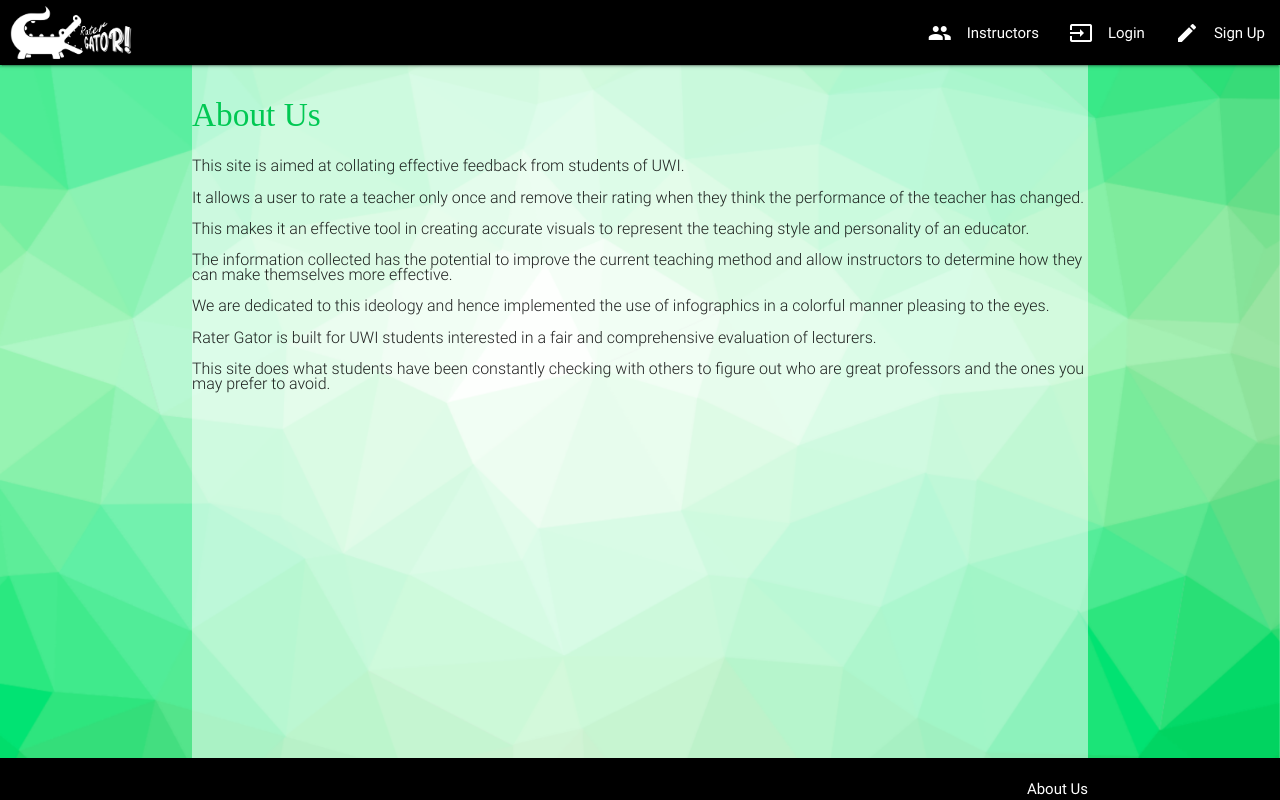
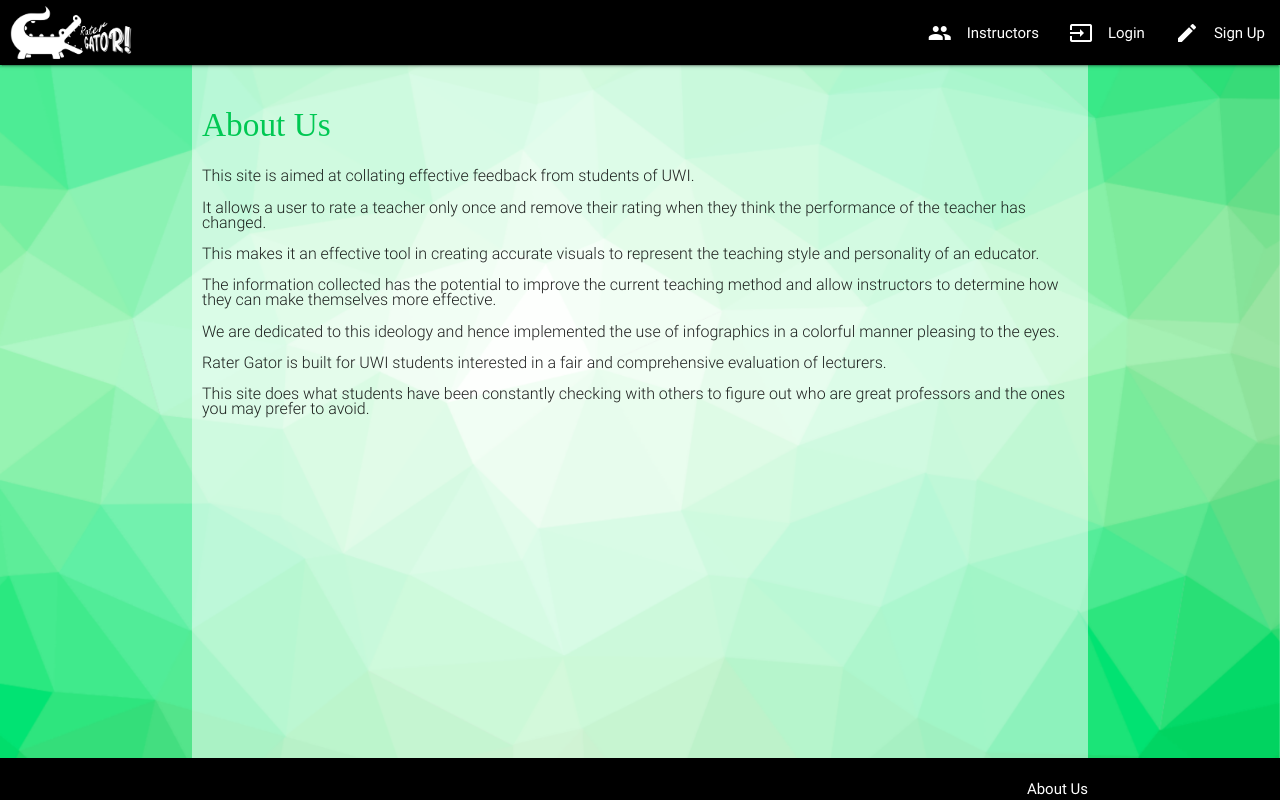
Before and after one commit to TyreseLake/RaterGator, a Flask app: page /about in a window 1280 px wide. Run offline with Flask 2, Linux system fonts and the light colour scheme; some web fonts are replaced.

Commit message:
project aboutus styling

```diff
--- a/static/styles.css
+++ b/static/styles.css
@@ -310,6 +310,10 @@ input[type=submit] {
   margin-top: 30px;
 }
 
+.aboutUsContainer{
+    padding: 10px;
+}
+
 .aboutUsContainer h1{
     font-family: Chilanka;
     color:#00c853;
--- a/templates/aboutus.html
+++ b/templates/aboutus.html
@@ -3,7 +3,8 @@
 {{ super() }}
 
 {% block content %}
-<div class="flow-text aboutUsContainer container op" style="flex:1;">
+<div class="flow-text container op" style="flex:1;">
+    <div class="aboutUsContainer">
         <h1>About Us</h1>
         <p>This site is aimed at collating effective feedback from students of UWI.</p>
         <p>It allows a user to rate a teacher only once and remove their rating when they think the performance of the teacher has changed.</p>
@@ -13,4 +14,5 @@
         <p>Rater Gator is built for UWI students interested in a fair and comprehensive evaluation of lecturers.</p>
         <p>This site does what students have been constantly checking with others to figure out who are great professors and the ones you may prefer to avoid.</p>
     </div>
+</div>
 {% endblock %}
```
Lines whose indentation alone changed are shown as unchanged.
